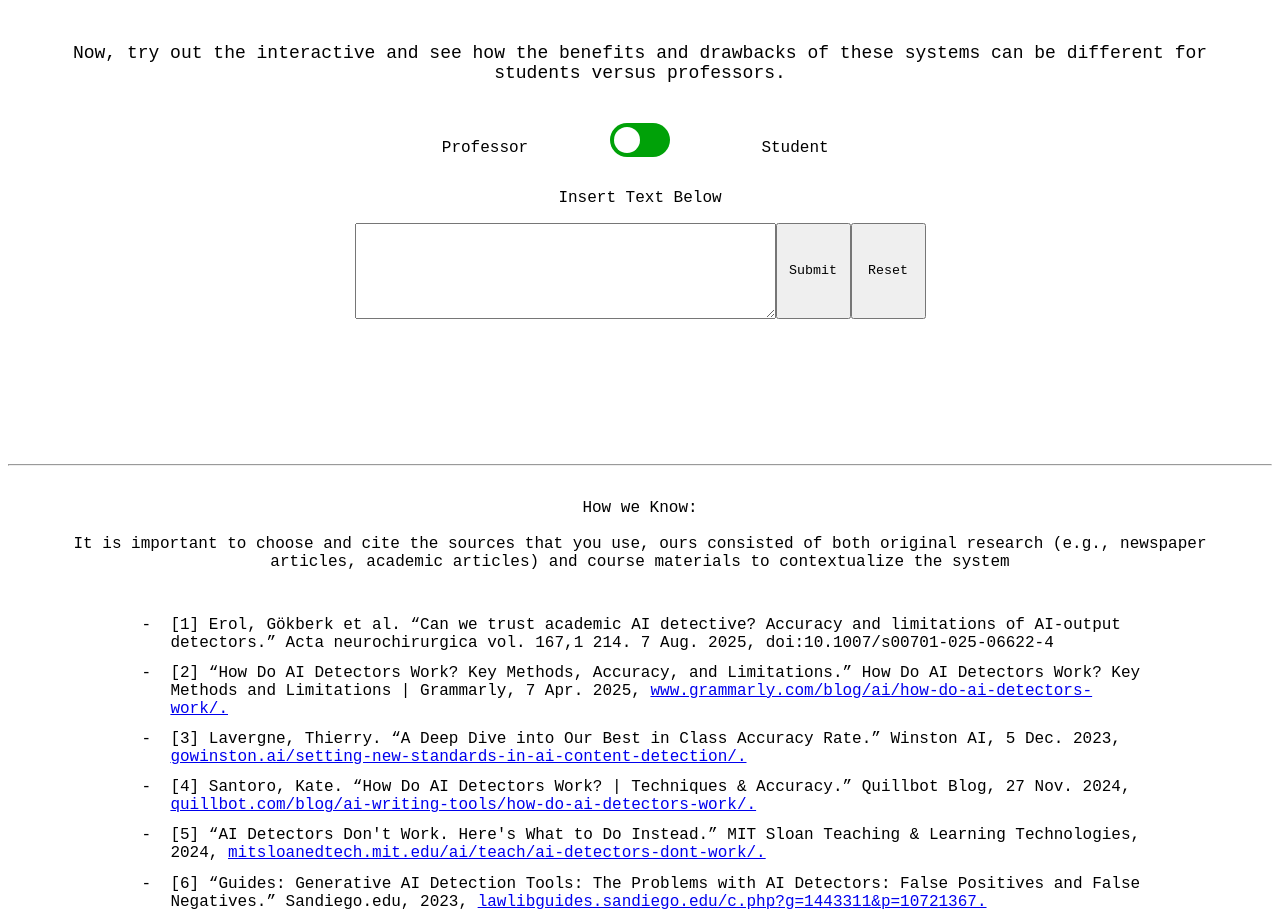
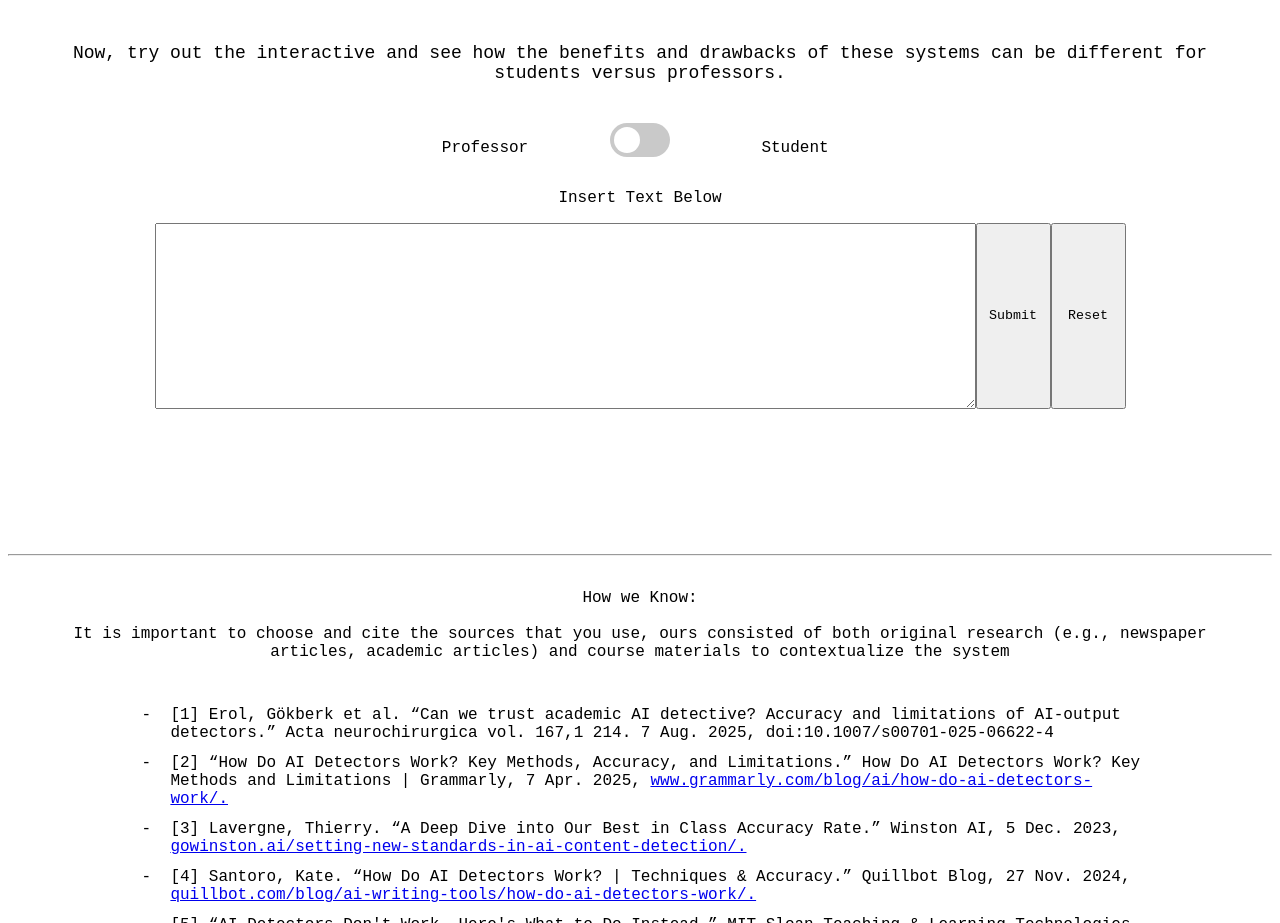
Before and after one commit to NRS048/INST204S-Final, a plain HTML site: page index.html in a window 1280 px wide. Shown: the part 810-1733 px from the top of the page. Drawn offline with Linux system fonts and the light colour scheme.

Commit message:
bigger box

```diff
--- a/index.html
+++ b/index.html
@@ -46,7 +46,7 @@
     </div>
 
     <div>
-        <textarea rows="6" cols="50" id="textField"></textarea>
+        <textarea rows="12" cols="100" id="textField"></textarea>
         <button onclick="submitField()" style="width: 75px;">Submit</button>
         <button onclick="resetField()" style="width: 75px;">Reset</button>
     </div>
--- a/styles.css
+++ b/styles.css
@@ -112,7 +112,7 @@ footer {
   left: 0;
   right: 0;
   bottom: 0;
-  background-color: #00a108;
+  background-color: #c9c9c9;
   -webkit-transition: .4s;
   transition: .4s;
 }
```
